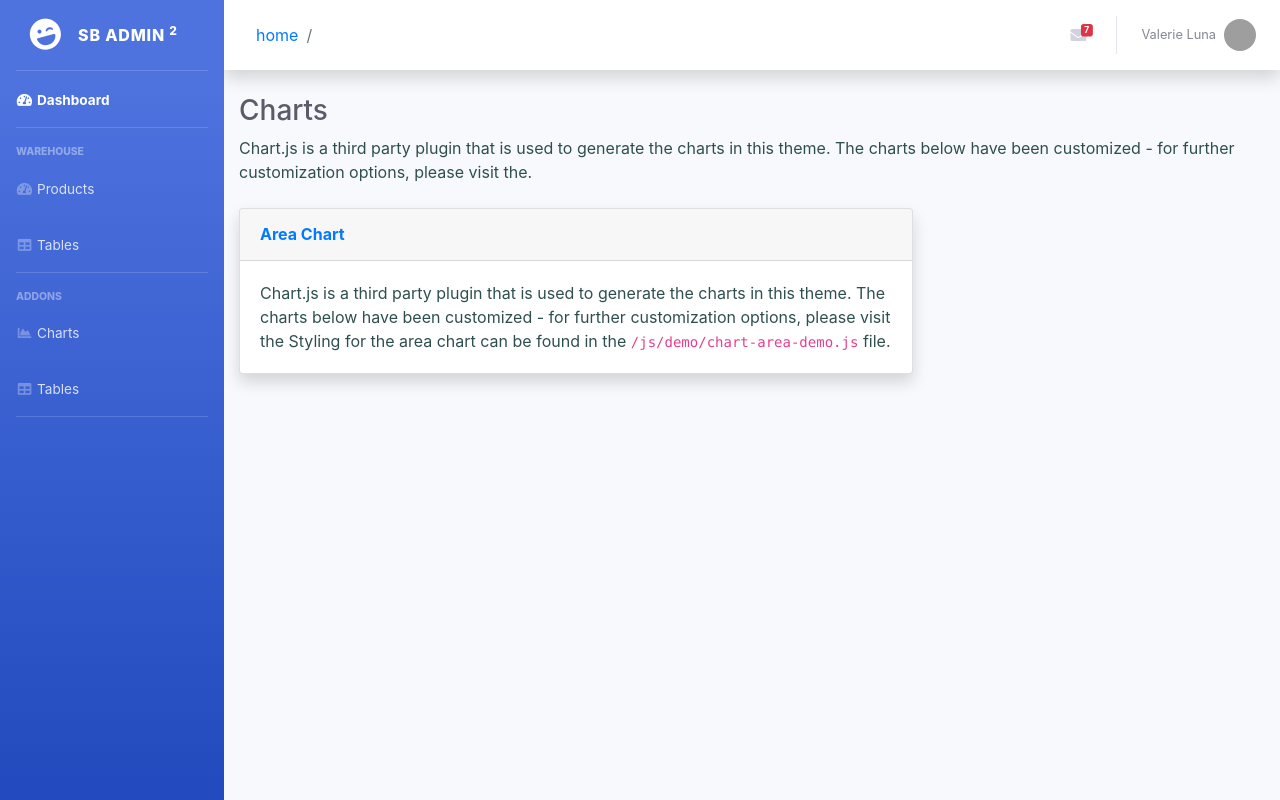
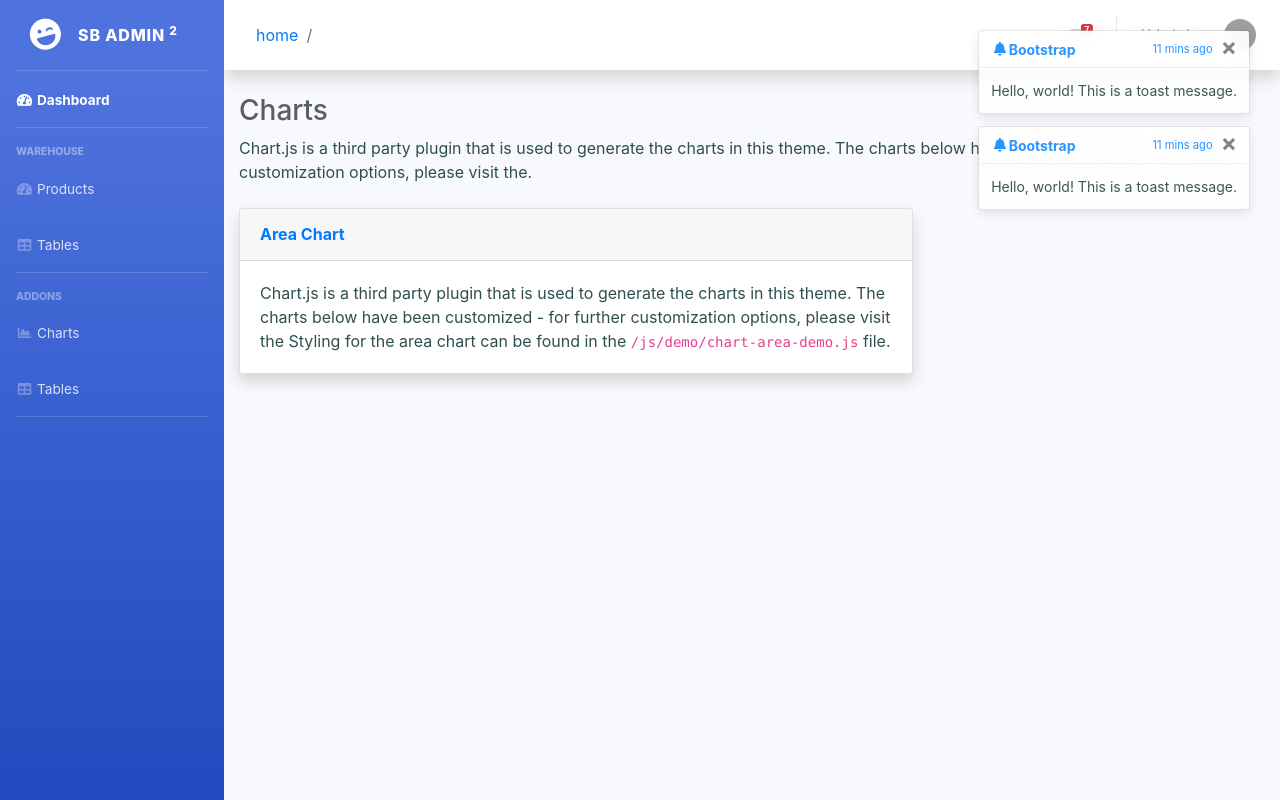
Before and after one commit to delprzemo/react-admin-template, a React (Create React App) app: page / in a window 1280 px wide. Built offline with nearby package versions, Linux system fonts and the light colour scheme; grey boxes are pictures that could not be loaded.

Commit message:
Add textinput component + first toast implementation

```diff
--- a/src/App.css
+++ b/src/App.css
@@ -3,29 +3,48 @@ body {
 }
 
 .popup-modal-content {
-    width: 300px !important;
-    box-shadow: 0 .5rem 1rem rgba(0,0,0,.15)!important;
+    width     : 300px !important;
+    box-shadow: 0 .5rem 1rem rgba(0, 0, 0, .15) !important;
 }
 
 .popup-title {
-    height: 40px;
-    position: absolute;
-    width: 100%;
-    left: 0px;
+    height          : 40px;
+    position        : absolute;
+    width           : 100%;
+    left            : 0px;
     background-color: whitesmoke;
-    top: 0px;
-    text-align: center;
-    padding-top: 5px;
-    color: black;
+    top             : 0px;
+    text-align      : center;
+    padding-top     : 5px;
+    color           : black;
 }
 
 .popup-content {
-    margin-top:40px;
+    margin-top : 40px;
     padding-top: 10px;
-    width: 100%;
-    text-align: center;
+    width      : 100%;
+    text-align : center;
 }
 
 .popup-modal {
     height: 70px;
 }
+
+.left-margin {
+    margin-left: 10px;
+}
+
+.toast-wrapper {
+    position: absolute;
+    top     : 30px;
+    right   : 30px;
+    z-index: 100 !important;
+}
+
+.toast {
+    opacity: 0.95 !important;
+}
+
+.toast-header {
+    color: dodgerblue !important;
+}
--- a/src/App.tsx
+++ b/src/App.tsx
@@ -10,6 +10,36 @@ import { BrowserRouter as Router, Switch, Route } from "react-router-dom";
 const App: React.FC = () => {
   return (
     <div className="App" id="wrapper">
+
+      <div className="toast-wrapper">
+        <div className="toast">
+            <div className="toast-header">
+              <i className="fas fa-fw fa-bell"></i>
+              <strong className="mr-auto">Bootstrap</strong>
+              <small>11 mins ago</small>
+              <button type="button" className="ml-2 mb-1 close" data-dismiss="toast" aria-label="Close">
+                <span aria-hidden="true">&times;</span>
+              </button>
+            </div>
+            <div className="toast-body">
+                Hello, world! This is a toast message.
+            </div>
+        </div>
+        <div className="toast">
+            <div className="toast-header">
+              <i className="fas fa-fw fa-bell"></i>
+              <strong className="mr-auto">Bootstrap</strong>
+              <small>11 mins ago</small>
+              <button type="button" className="ml-2 mb-1 close" data-dismiss="toast" aria-label="Close">
+                <span aria-hidden="true">&times;</span>
+              </button>
+            </div>
+            <div className="toast-body">
+                Hello, world! This is a toast message.
+            </div>
+        </div>
+      </div>
+
       <Router>
         <LeftMenu />
         <div id="content-wrapper" className="d-flex flex-column">
--- /dev/null
+++ b/src/common/elements/TextInput.tsx
@@ -0,0 +1,66 @@
+import React, { useState, ChangeEvent } from "react";
+
+export type TextInputProps = {
+    required: boolean,
+    onChange: Function,
+    id: string,
+    label: string,
+    placeholder: string,
+    value: string,
+    type?: string,
+    maxLength: number,
+    inputClass?: string
+};
+
+export type OnChangeModel = {
+    value: string,
+    error: string,
+    touched: boolean
+};
+
+function TextInput(props: TextInputProps): JSX.Element {
+    const [touched, setTouch] = useState(false);
+    const [error, setError] = useState("");
+    const [htmlClass, setHtmlClass] = useState("");
+    const [value, setValue] = useState("");
+
+
+    function onValueChanged(event: ChangeEvent<HTMLInputElement>): void {
+        let [error, validClass, elementValue] = ["", "", event.target.value];
+
+        [error, validClass] = (!elementValue && props.required) ?
+            ["Value cannot be empty", "is-invalid"] : ["", "is-valid"];
+
+        if (!error) {
+            [error, validClass] = (props.maxLength && elementValue && elementValue.length > (props.maxLength)) ?
+            [`Value can't have more than ${props.maxLength} characters`, "is-invalid"] : ["", "is-valid"];
+        }
+
+        props.onChange({ value: elementValue, error: error, touched: touched });
+
+        setTouch(true);
+        setError(error);
+        setHtmlClass(validClass);
+        setValue(elementValue);
+    }
+
+    return (
+        <div>
+            <label htmlFor={props.id.toString()}>{props.label}</label>
+            <input
+                value={props.value}
+                type={props.type}
+                onChange={onValueChanged}
+                className={`form-control ${props.inputClass} ${htmlClass}`}
+                id={`id_${props.label}`}
+                placeholder={props.placeholder} />
+            {error ?
+                <div className="invalid-feedback">
+                    {error}
+                </div> : null
+            }
+        </div>
+    );
+}
+
+export default TextInput;
--- a/src/components/products/Products.tsx
+++ b/src/components/products/Products.tsx
@@ -1,7 +1,7 @@
 import React, { Fragment, Dispatch, useState } from "react";
 import ProductList from "./ProductsList";
 import ProductForm from "./ProductsForm";
-import Card from "../../common/elements/card";
+import Card from "../../common/elements/Card";
 import "./Products.css";
 import { useDispatch, useSelector } from "react-redux";
 import { updateCurrentPath } from "../../store/actions/root.actions";
--- a/src/components/products/ProductsForm.tsx
+++ b/src/components/products/ProductsForm.tsx
@@ -1,22 +1,59 @@
-import React from "react";
+import React, { useState, FormEvent, Dispatch, Fragment } from "react";
 import { IProductState, IStateType } from "../../store/models/root.interfaces";
-import { useSelector } from "react-redux";
+import { useSelector, useDispatch } from "react-redux";
 import { IProduct } from "../../store/models/product.interface";
+import TextInput, { OnChangeModel } from "../../common/elements/TextInput";
+import { editProduct, clearProductPendingEdit } from "../../store/actions/products.action";
 
 const ProductForm: React.FC = () => {
+  const dispatch: Dispatch<any> = useDispatch();
   const product: IProduct | null = useSelector((state: IStateType) => state.products.editProduct);
+  const [formState, setFormState] = useState({
+    name: { error: "", value: product ? product.name : "" },
+    description: { error: "", value: product ? product.description : "" }
+  });
+
+  function onNameChange(model: OnChangeModel): void {
+    setFormState({ ...formState, name: { error: model.error, value: model.value } });
+  }
+
+  function onDescriptionChange(model: OnChangeModel): void {
+    setFormState({ ...formState, description: { error: model.error, value: model.value } });
+  }
+
+  function saveUser(e: FormEvent<HTMLFormElement>): void {
+    e.preventDefault();
+    if (product) {
+      dispatch(editProduct({
+        ...product,
+        name: formState.name.value,
+        description: formState.description.value
+      }));
+    }
+  }
+
+  function cancelForm(): void {
+    dispatch(clearProductPendingEdit());
+  }
+
   return (
+    <Fragment>
       <div className="col-xl-7 col-lg-7">
         <div className="card shadow mb-4">
           <div className="card-header py-3">
             <h6 className="m-0 font-weight-bold text-primary">Product Edit</h6>
           </div>
           <div className="card-body">
-          <form>
+            <form onSubmit={saveUser}>
               <div className="form-row">
                 <div className="form-group col-md-6">
-                <label htmlFor="inputEmail4">Name</label>
-                <input type="text" className="form-control" id="inputEmail4" placeholder="Name" value={product ? product.name : ""} />
+                  <TextInput id="input_email"
+                    value={formState.name.value}
+                    onChange={onNameChange}
+                    required={true}
+                    maxLength={20}
+                    label="Name"
+                    placeholder="Name" />
                 </div>
                 <div className="form-group col-md-6">
                   <label htmlFor="inputState">Category</label>
@@ -27,8 +64,13 @@ const ProductForm: React.FC = () => {
                 </div>
               </div>
               <div className="form-group">
-              <label htmlFor="inputDescription">Description</label>
-              <input type="text" className="form-control" id="inputDescription" placeholder="" value={product ? product.description : ""} />
+                <TextInput id="input_description"
+                  value={formState.description.value}
+                  onChange={onDescriptionChange}
+                  required={false}
+                  maxLength={100}
+                  label="Description"
+                  placeholder="Description" />
               </div>
               <div className="form-row">
                 <div className="form-group col-md-6">
@@ -48,11 +90,13 @@ const ProductForm: React.FC = () => {
                 </label>
                 </div>
               </div>
-            <button type="submit" className="btn btn-primary">Sign in</button>
+              <button className="btn btn-danger" onClick={() => cancelForm()}>Cancel</button>
+              <button type="submit" className="btn btn-primary left-margin">Save</button>
             </form>
           </div>
         </div>
       </div>
+    </Fragment>
   );
 };
 
```
Lines whose indentation alone changed are shown as unchanged.
